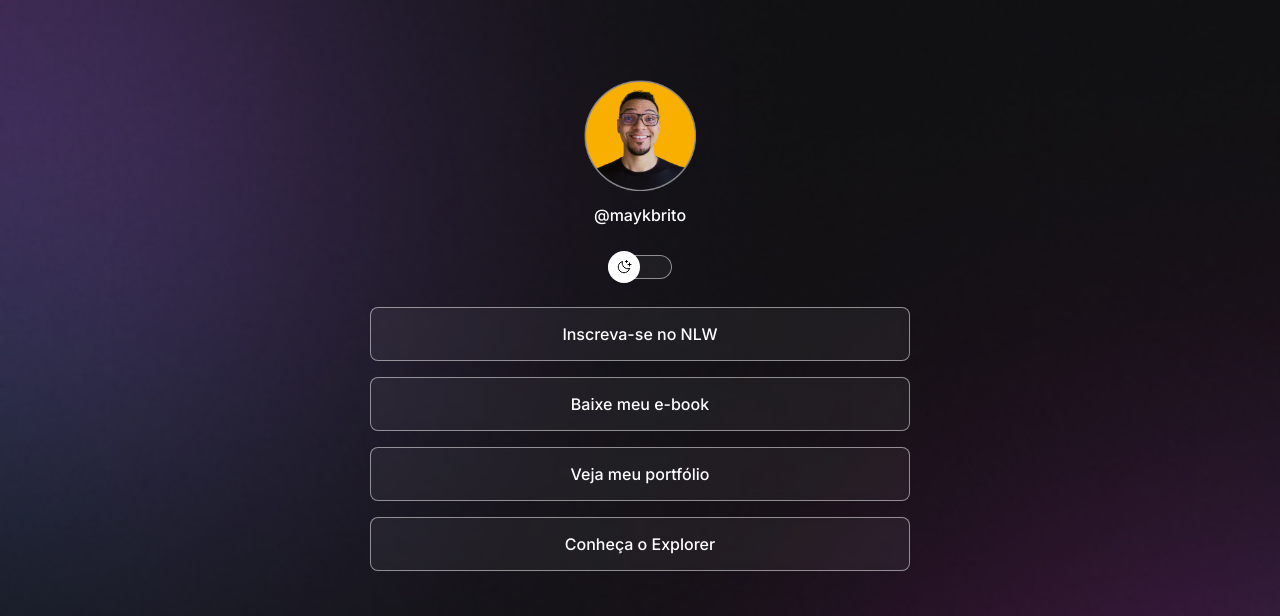
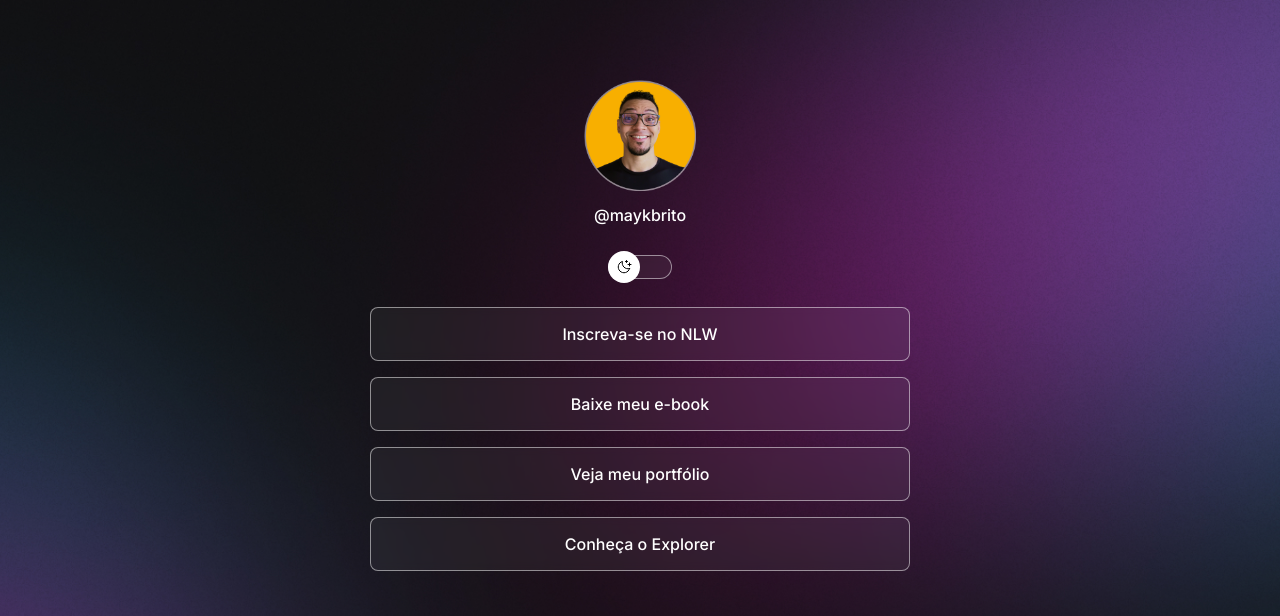
Before and after one commit to r0drigom0nteiro/Projeto, a plain HTML site: page assets/index.html in a window 1280 px wide. Shown: the top 616 px of the page. Drawn offline with nearby package versions, Linux system fonts and the light colour scheme.

Commit message:
change background based on media queries

```diff
--- a/assets/style.css
+++ b/assets/style.css
@@ -23,6 +23,7 @@
 }
 body {
   background: var(--bg-url) no-repeat top center/cover;
+  height: 100vh;
 }
 
 body * {
@@ -147,3 +148,12 @@ footer {
   text-align: center;
   font-size: 14px;
 }
+/* media queries */
+@media (min-width: 700px) {
+  :root {
+    --bg-url: url(./assets/bg-\ desktop.jpg);
+  }
+  .light {
+    --bg-url: url(./assets/bg-desktop-light.jpg);
+  }
+}
```
Also changed, not shown: assets/assets/bg- desktop.jpg (renamed from assets/assets/bg-desktop.jpg), 2 other files.
